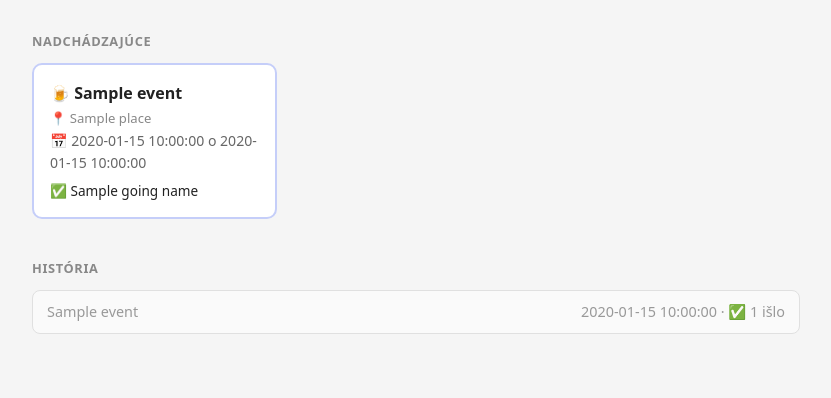
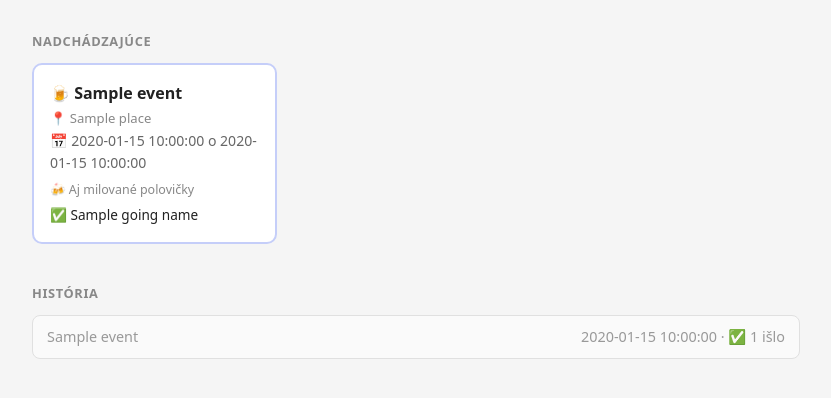
Before and after one commit to xvasko14/pivoprojekt, a FastAPI app: template templates/home.html in a window 1280 px wide. Shown: the part 63-461 px from the top of the page, without its empty margins (224-1055 px from the left). Run offline with FastAPI, Linux system fonts and the light colour scheme; the template is opened without the code that fills it: most values are stand-ins (such as "Sample title", 1, 10 or a date in 2020).

Commit message:
feat: show boys_only badge on home page cards
Co-Authored-By: Claude Sonnet 4.6 <noreply@anthropic.com>

```diff
--- a/static/style.css
+++ b/static/style.css
@@ -83,6 +83,7 @@ body {
 .card-place { font-weight: 700; font-size: 1rem; margin-bottom: 4px; }
 .card-subplace { color: #888; font-size: 0.82rem; margin-bottom: 2px; }
 .card-datetime { color: #666; font-size: 0.88rem; margin-bottom: 8px; }
+.card-badge { font-size: 0.78rem; color: #888; margin-bottom: 6px; }
 .card-going { font-size: 0.85rem; }
 
 /* History list */
--- a/templates/home.html
+++ b/templates/home.html
@@ -13,6 +13,7 @@
     <div class="card-datetime">
       📅 {{ event.event_date | format_date }} o {{ event.event_time }}
     </div>
+    <div class="card-badge">{% if event.boys_only %}🍺 Boys only{% else %}🍻 Aj milované polovičky{% endif %}</div>
     {% if event.going_names %}
     <div class="card-going">
       ✅
```
